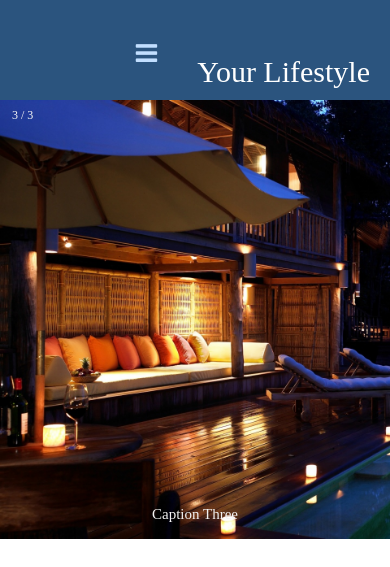
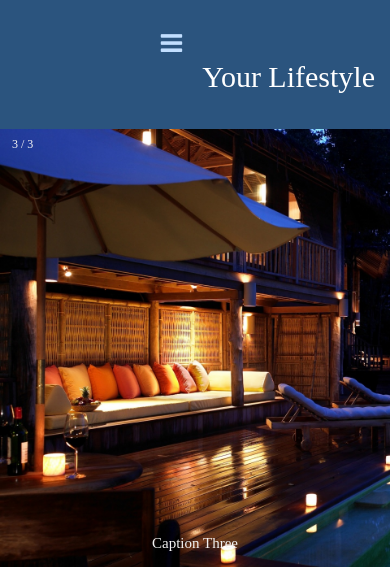
Before and after one commit to hnsemage/Final-Assignment-Web, a PHP site: page /asshtml.html in a window 390 px wide. Shown: the top 567 px of the page. Run offline with PHP 8.4, Linux system fonts and the light colour scheme.

Commit message:
Update nav.css

```diff
--- a/nav.css
+++ b/nav.css
@@ -2,21 +2,22 @@
   color: white;
   float: right;
   font-size: 30px;
-  padding:25px 20px;
+  padding:30px 15px 5px;
 }
 .topnav {
   overflow: hidden;
-  background-color:#2B547E;
-  height: 100px;
+  background-color: #2B547E;
+
 }
 
 .topnav a {
   float: left;
   display: block;
-  color:#C2DFFF;
+  color: #C2DFFF;
   text-align: center;
-  padding:40px 20px;
+  padding: 40px 20px;
   text-decoration: none;
+  padding:30px 5px 5px;
   font-size: 25px;
 }
 
@@ -24,11 +25,17 @@
   background-color: #2B547E;
   color: black;
 }
+
+.topnav a.active {
+  background-color: #4CAF50;
+  color: white;
+}
+
 .topnav .icon {
   display: none;
 }
 
-@media screen and (max-width: 725px) {
+@media screen and (max-width: 600px) {
   .topnav a:not(:first-child) {display: none;}
   .topnav a.icon {
     float: right;
@@ -36,7 +43,7 @@
   }
 }
 
-@media screen and (max-width: 725px) {
+@media screen and (max-width: 600px) {
   .topnav.responsive {position: relative;}
   .topnav.responsive .icon {
     position: absolute;
@@ -46,6 +53,6 @@
   .topnav.responsive a {
     float: none;
     display: block;
-    text-align: center;
+    text-align: left;
   }
 }
```
